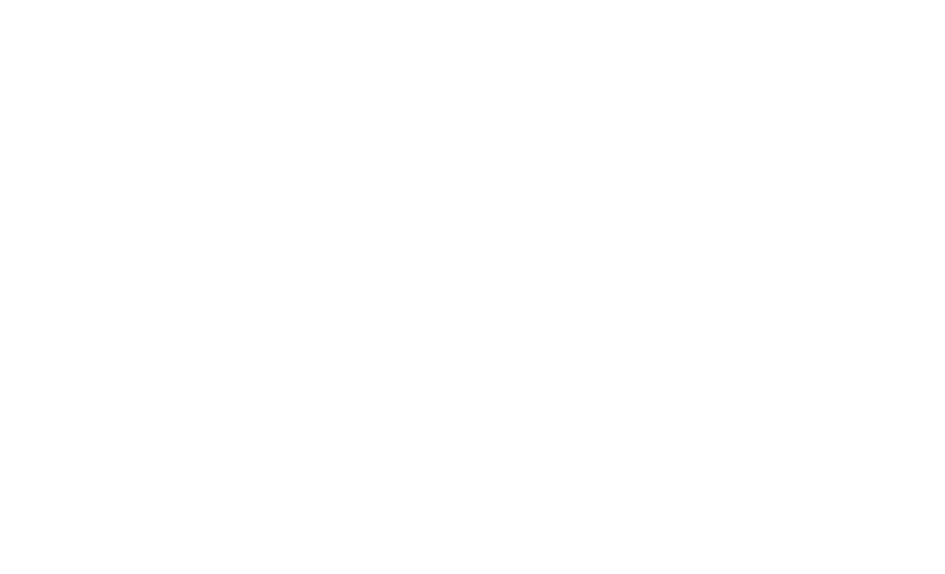
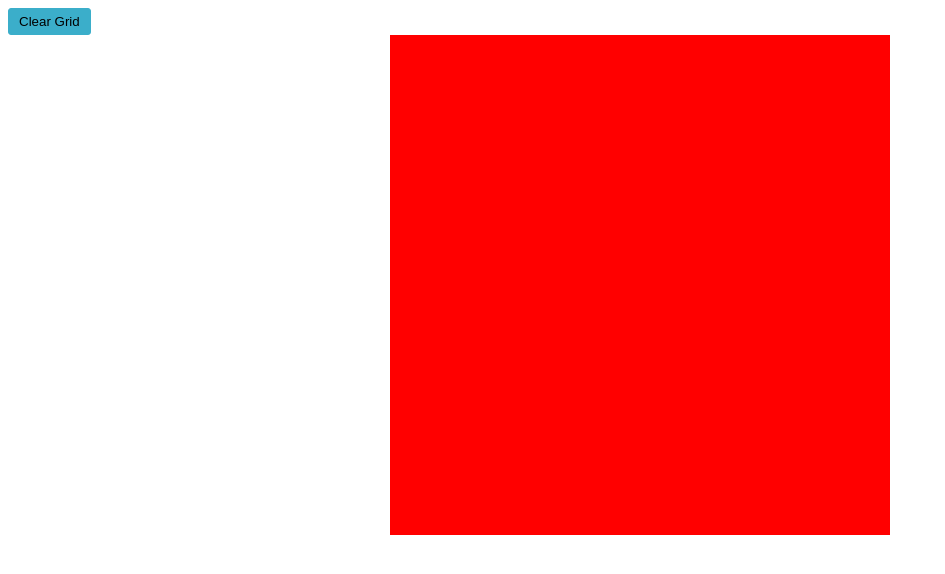
Before and after one commit to Conatrad/Etch-a-Sketch, a plain HTML site: page index.html in a window 1280 px wide. Shown: the whole page, without its empty margins (0-945 px from the left). Drawn offline with Linux system fonts and the light colour scheme.

Commit message:
Program is now functional and has updated styles. Clear button has been added and README.md has been updated.

```diff
--- a/css/style.css
+++ b/css/style.css
@@ -1,21 +1,32 @@
-body {
-    vertical-align: center;
+html, body {
+    height: 100%;
 }
 
-section {
+.main {
+    width: 100%;
+}
+
+.container {
     margin: auto;
-    justify-content: center;
     width: 500px;
     height: 500px;
+    background-color: rgb(59, 174, 202);
+    display: flex;
+    flex-wrap: wrap;
+}
+
+.grid {
+    width: 31.25px;
+    height: 31.25px;
+}
+
+.red {
     background-color: red;
 }
 
-.grid {
-    display: inline-flex;
-    margin: 0;
-    padding: 0;
+button {
+    background-color: rgb(59, 174, 202);
+    border: 1px solid rgb(59, 174, 202);
+    border-radius: 3px;
+    padding: 5px 10px;
 }
-
-div {
-    background-color: blue;
-}
--- a/index.html
+++ b/index.html
@@ -7,10 +7,13 @@
         <link type="text/css" rel="stylesheet" href="css/style.css" />
     </head>
     <body>
-        <section>
+        <section class="main">
+            <button id="clear">Clear Grid</button>
+        <container class="container">
 
+
+        </container>
         </section>
-
         <script type="text/javascript" src="js/script.js"></script>
     </body>
 </html>
--- a/js/script.js
+++ b/js/script.js
@@ -1,15 +1,33 @@
 generateGrid = () => {
 
-const div = document.createElement('div');
-const section = document.querySelector('section');
+const container = document.querySelector('.container');
 
-    for(let i = 0; i < 16; i++)
+    for(let h = 0; h < 16; h++)
     {
-        div.classList.add('row');
-        div.style.cssText = "background-color: red";
-        div.textContent = ".";
-        div.appendChild(section);
+        for(let i = 0; i < 16; i++)
+        {
+            let div = document.createElement('div');
+            div.classList.add('grid', 'red');
+            container.appendChild(div);
+        }
     }
 
 }
+
 generateGrid();
+
+let pixel = document.querySelectorAll('div');
+
+pixel.forEach(function(pixel){
+    pixel.addEventListener('mouseover', () => {
+        pixel.classList.remove('red');
+    })
+})
+
+let clear = document.querySelector('#clear');
+
+clear.addEventListener('click', () => {
+    pixel.forEach(function (pixel){
+        pixel.classList.add('red');
+    });
+});
```
Also changed, not shown: 1 other file.
